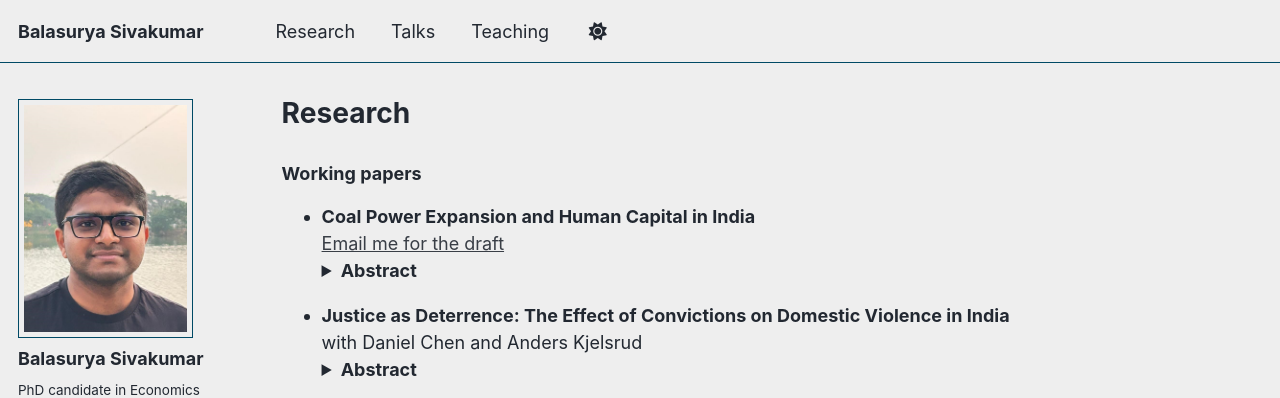
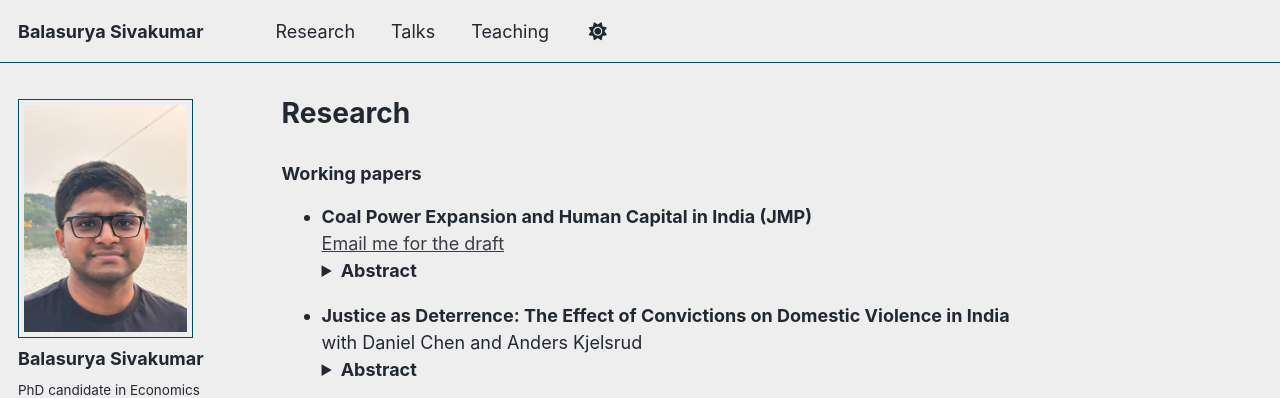
Before and after one commit to BalasuryaSivakumar/balasuryasivakumar.github.io, a Jekyll site: the page built from _pages/publications.md, in a window 1280 px wide and 1129 px high. Shown: the top 398 px of the window. Built offline with Jekyll 4.4.1, drawn with Linux system fonts in a browser that asks for light colours; a script that is not in the unit is left out.

Commit message:
Update publication title for clarity

```diff
--- a/_pages/publications.md
+++ b/_pages/publications.md
@@ -9,7 +9,7 @@ author_profile: true
 
 <ul>
 <li>
-<strong>Coal Power Expansion and Human Capital in India</strong><br>
+<strong>Coal Power Expansion and Human Capital in India (JMP) </strong><br>
 <a href="mailto:balasurya.sivakumar@oslomet.no">Email me for the draft</a>
 <details>
 <summary><strong>Abstract</strong></summary>
```
